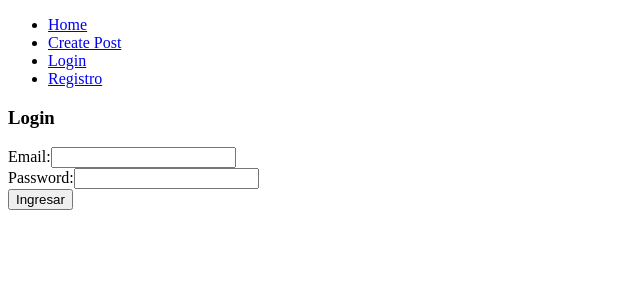
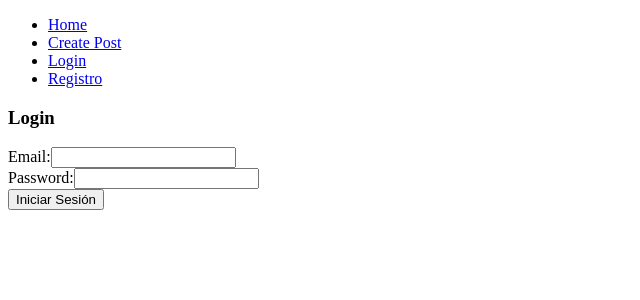
Before and after one commit to BrianDuvall0/fronted-react, a React (Vite) app: page /login in a window 1280 px wide. Shown: the top 300 px of the page, without its empty margins (0-640 px from the left). Built offline with nearby package versions, Linux system fonts and the light colour scheme.

Commit message:
Cambios repositorio

```diff
--- a/package.json
+++ b/package.json
@@ -10,6 +10,7 @@
     "preview": "vite preview"
   },
   "dependencies": {
+    "jwt-decode": "^4.0.0",
     "react": "^18.3.1",
     "react-dom": "^18.3.1",
     "react-hook-form": "^7.52.1",
--- a/src/App.jsx
+++ b/src/App.jsx
@@ -1,8 +1,9 @@
 import { Route, Routes } from "react-router-dom";
 
 import PostPage from "./pages/PostPage.jsx";
+import PageHome from "./pages/PageHome.jsx";
 import PostForm from "./pages/PostForm.jsx";
-import Login from "./pages/Login.jsx";
+import Login from "./pages/PageLogin.jsx";
 import Registro from "./pages/Registro.jsx";
 import NotFound from "./pages/NotFound.jsx";
 
@@ -18,6 +19,7 @@ function App() {
 
         <Routes>
           <Route path="/" element={<PostPage/>}/>
+          <Route path="/home" element={<PageHome/>}/>
           <Route path="/new" element={<PostForm/>}/>
           <Route path="/login" element={<Login/>}/>
           <Route path="/registro" element={<Registro/>}/>
--- a/src/pages/Login.jsx
+++ /dev/null
@@ -1,47 +0,0 @@
-import { useForm } from "react-hook-form";
-
-function Login() {
-
-    const { register, handleSubmit } = useForm();
-
-    // Función para mandar al formulario
-    const onSubmit = async (data) => {
-        // Imprimir los datos antes de enviarlos
-        console.log('Datos antes de enviar:', data);
-
-        fetch('http://localhost:4000/login', {
-            method: 'POST',
-            headers: {
-                'Content-Type': 'application/json',
-            },
-            body: JSON.stringify(data),
-        })
-        .then(response => response.json())
-        .then(result => {
-            console.log('Success:', result);
-        })
-        .catch(error => {
-            console.error('Error:', error);
-        });
-    }
-
-    return (
-        <div>
-            <h3>Login</h3>
-
-            <form onSubmit={handleSubmit(onSubmit)}>
-                <div>
-                    <label>Email:</label>
-                    <input type="text" {...register("email")} required></input>
-                </div>
-                <div>
-                    <label>Password:</label>
-                    <input type="text" {...register("password")} required></input>
-                </div>
-                <input type="submit" value="Ingresar"/>
-            </form>
-        </div>
-    )
-}
-
-export default Login;
--- /dev/null
+++ b/src/pages/PageHome.jsx
@@ -0,0 +1,27 @@
+import { useState, useEffect } from "react";
+
+function PageHome() {
+    const [data, setData] = useState(null);
+    const userId = localStorage.getItem("userId"); // Obtén el userId del usuario que ha iniciado sesión
+
+    useEffect(() => {
+        fetch("http://localhost:4000/post")
+            .then((response) => response.json())
+            .then((data) => setData(data));
+    }, []);
+
+    return (
+        <div>
+            <ul>
+                <h3>Bienvenido</h3>
+                {data
+                    ?.filter((post) => post.userId === userId) // Filtra los posts por userId
+                    .map((post) => (
+                        <li key={post.id}>UserID: {post.userId}, Content: {post.content}</li>
+                    ))}
+            </ul>
+        </div>
+    );
+}
+
+export default PageHome;
--- /dev/null
+++ b/src/pages/PageLogin.jsx
@@ -0,0 +1,57 @@
+import { useForm } from "react-hook-form";
+import { useNavigate } from 'react-router-dom'; // Importa useNavigate
+
+function Login() {
+    const { register, handleSubmit } = useForm();
+    const navigate = useNavigate(); // Obtén la función navigate
+
+    const onSubmit = async (data) => {
+        console.log('Datos antes de enviar:', data);
+
+        try {
+            const response = await fetch('http://localhost:4000/login', {
+                method: 'POST',
+                headers: {
+                    'Content-Type': 'application/json',
+                },
+                body: JSON.stringify(data),
+            });
+
+            const result = await response.json();
+            console.log('Success:', result);
+
+            if (response.ok) {
+                // Guarda el token en el localStorage o sessionStorage
+                localStorage.setItem('jwt', result.token);
+
+                // Redirige al usuario a la página de inicio
+                navigate('/home');
+            } else {
+                // Maneja los errores aquí
+                console.error('Error:', result.message || 'Error al iniciar sesión');
+            }
+        } catch (error) {
+            console.error('Error:', error);
+        }
+    };
+
+    return (
+        <div>
+            <h3>Login</h3>
+
+            <form onSubmit={handleSubmit(onSubmit)}>
+                <div>
+                    <label>Email:</label>
+                    <input type="email" {...register("email")} required />
+                </div>
+                <div>
+                    <label>Password:</label>
+                    <input type="text" {...register("password")} required />
+                </div>
+                <input type="submit" value="Iniciar Sesión" />
+            </form>
+        </div>
+    );
+}
+
+export default Login;
```
Also changed, not shown: 1 other file (tests, documents, lock files or other folders).
